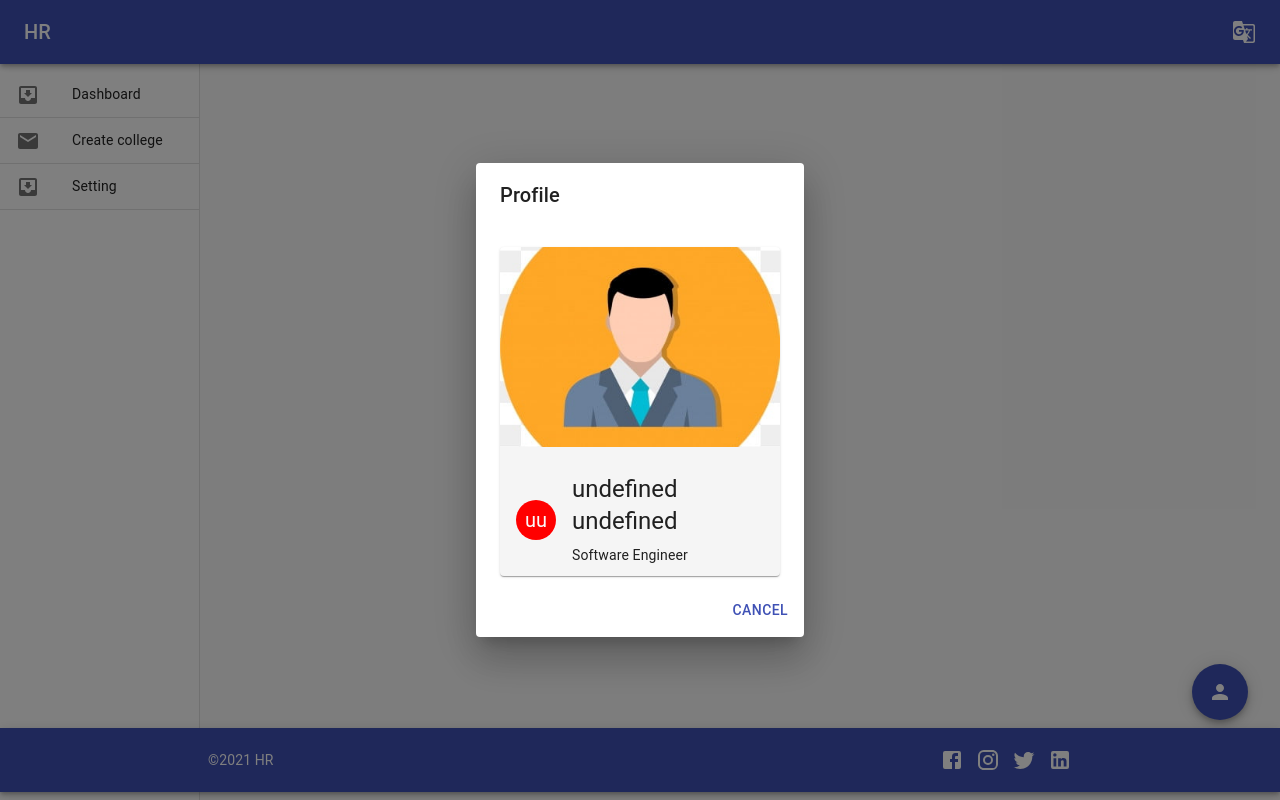
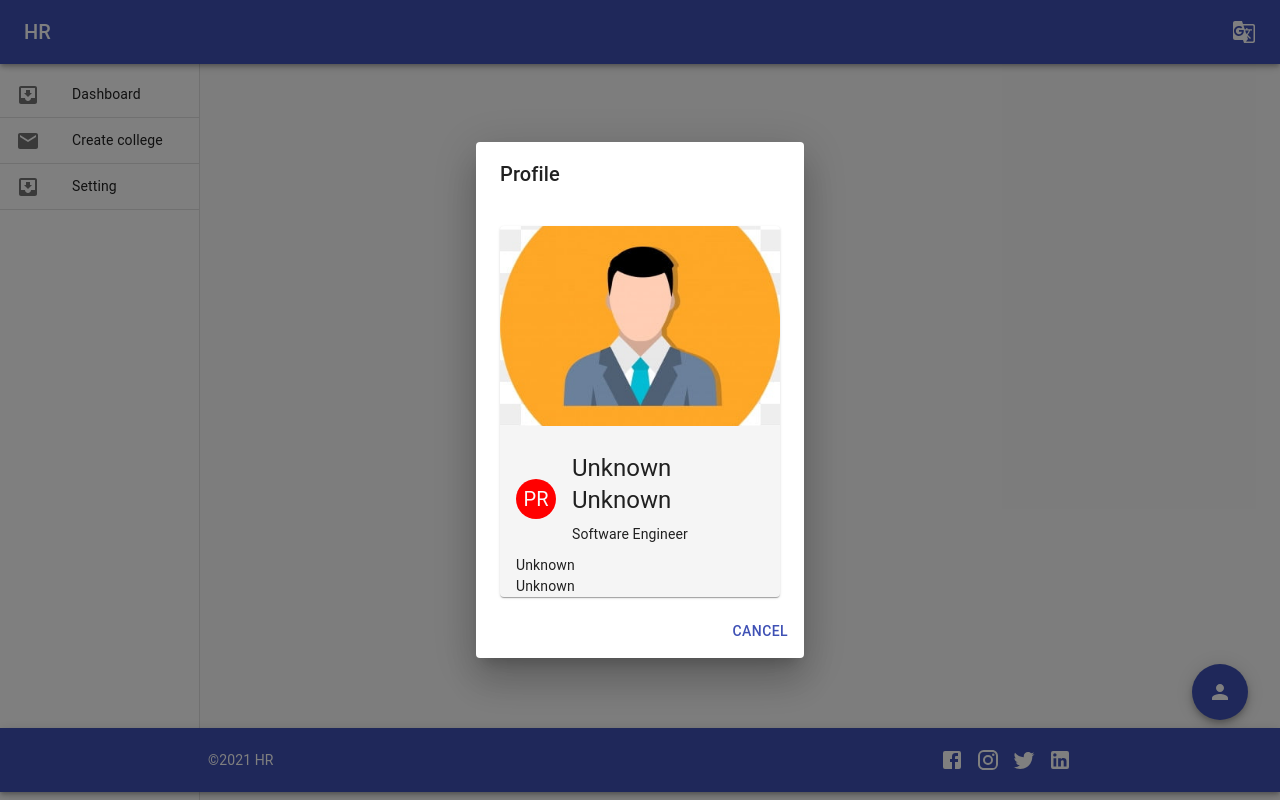
Before and after one commit to hiteshrajput1998/react-app-with-graphql, a React (Create React App) app: page /profile in a window 1280 px wide. Built offline with nearby package versions, Linux system fonts and the light colour scheme.

Commit message:
Add default value in profile

```diff
--- a/src/components/profile/Profile.js
+++ b/src/components/profile/Profile.js
@@ -65,24 +65,24 @@ function Profile(props) {
                             />
                             <CardContent>
                                 <CardHeader
-                                    style={{padding: "10px 0px 10px 0px"}}
+                                    style={{ padding: "10px 0px 10px 0px" }}
                                     avatar={
                                         <Avatar aria-label="Recipe" className={classes.avatar}>
-                                            {String(profile?.firstName).charAt(0) + String(profile?.lastName).charAt(0)}
+                                            {String(profile?.firstName ?? "P").charAt(0) + String(profile?.lastName ?? "R").charAt(0)}
                                         </Avatar>
                                     }
                                     title={<Typography gutterBottom variant="h5" component="h2">
-                                            {profile?.firstName + "    " + profile?.lastName}
-                                        </Typography>}
+                                        {profile?.firstName ?? "Unknown"} {profile?.lastName ?? "Unknown"}
+                                    </Typography>}
                                     subheader={<Typography component="h6">
-                                                Software Engineer
+                                        Software Engineer
                                             </Typography>}
                                 />
                                 <Typography component="h6">
-                                    {profile?.email}
+                                    {profile?.email ?? "Unknown"}
                                 </Typography>
                                 <Typography component="h6">
-                                    {profile?.created}
+                                    {profile?.created ?? "Unknown"}
                                 </Typography>
                             </CardContent>
                         </CardActionArea>
```
